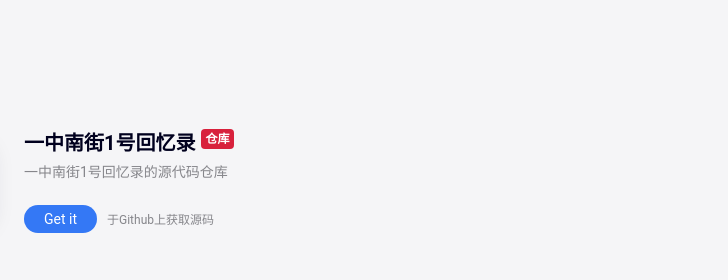
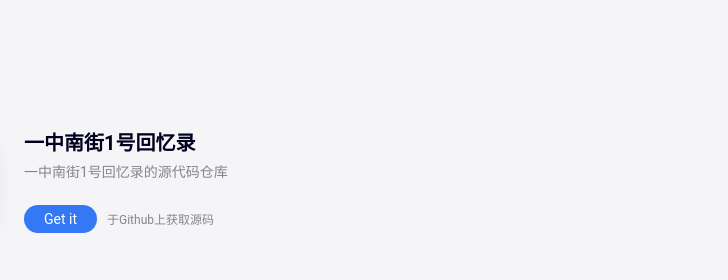
Before and after one commit to lispringing/spring-page, a plain HTML site: page index.html in a window 1280 px wide. Shown: the part 1920-2200 px from the top of the page, 552-1280 px from the left. Drawn offline with nearby package versions, Linux system fonts and the light colour scheme.

Commit message:
Update index.html

```diff
--- a/index.html
+++ b/index.html
@@ -129,7 +129,7 @@
       </a>
       <div class="group-info-group">
         <div class="group-info">
-          <a class="title" href="https://github.com/lispringing/CYYZ" target="_blank">一中南街1号回忆录<sup class="hot">仓库</sup></a>
+          <a class="title" href="https://github.com/lispringing/CYYZ" target="_blank">一中南街1号回忆录</a>
           <a class="discription" href="https://github.com/lispringing/CYYZ" target="_blank">一中南街1号回忆录的源代码仓库</a>
         </div>
         <div class="group-info-button">
```
